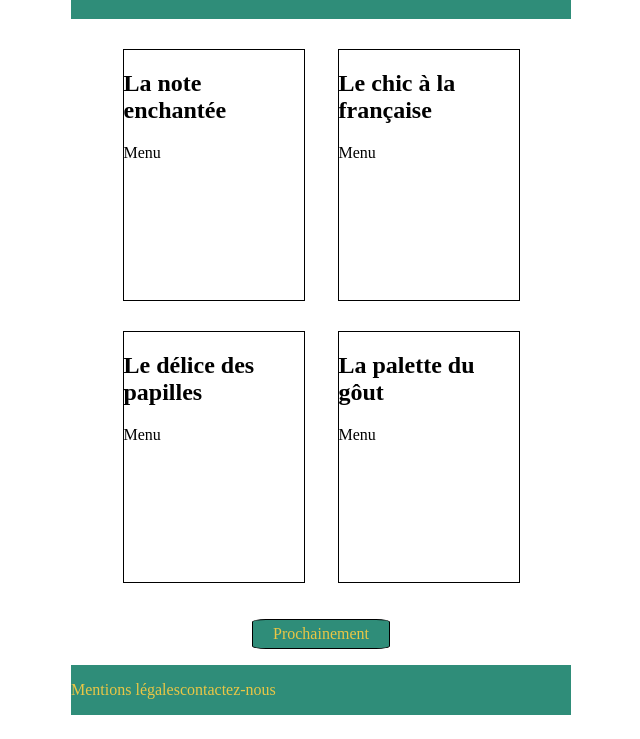
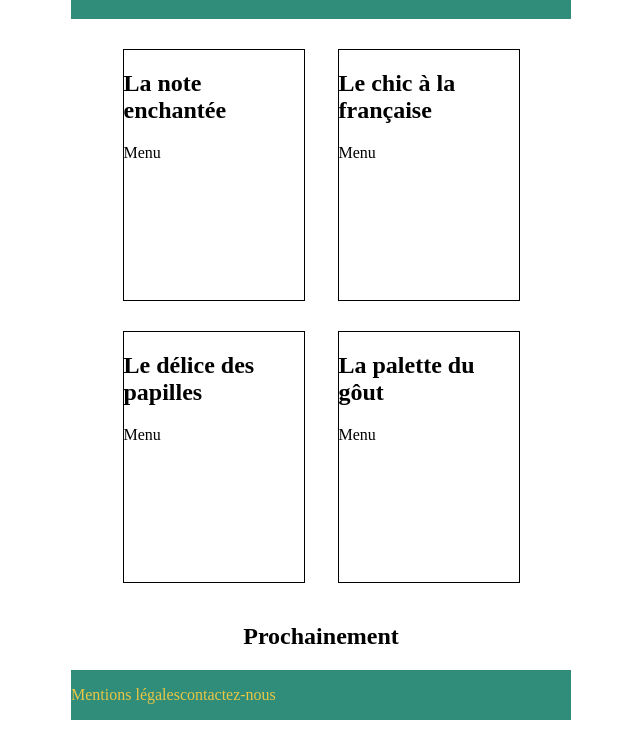
Before and after one commit to fanjatiana/fp-ohmyfood, a plain HTML site: page index.html in a window 1280 px wide. Shown: the part 61-800 px from the top of the page, without its empty margins (319-959 px from the left). Drawn offline with Linux system fonts and the light colour scheme.

Commit message:
modif html

```diff
--- a/index.html
+++ b/index.html
@@ -12,47 +12,50 @@
 			<h1>ohmyfood</h1>
 		</header>
 
-		<section id="Menus" >
-			<aside>
+		<main id="Menus" >
+
+			<section>
 				<div class="Mnote">
 					<h2>La note enchantée</h2>
 					<p>Menu</p>
 				</div>
-			</aside>
+			</section>
 
-			<aside>
+			<section>
 				<div class="Mchic">
 					<h2>Le chic à la française</h2>
 					<p>Menu</p>
 				</div>
-			</aside>
+			</section>
 
-			<aside>
+			<section>
 				<div class="Mdelice">
 					<h2>Le délice des papilles</h2>
 					<p>Menu</p>
 				</div>
-			</aside>
+			</section>
 
-			<aside>
+			<section>
 				<div class="Mpalette">
 					<h2>La palette du gôut</h2>
 					<p>Menu</p>
 				</div>
-			</aside>
-		</section>
+			</section>
 
-		<section class="next">
-			<p>Prochainement</p>
-		</section>
+			<section class="next">
+				<h2>Prochainement</h2>
+			</section>
+
+		</main>
 
 		<footer>
-			<div>
+			<div class="Mlegales">
 				<p>Mentions légales</p>
 			</div>
-			<div>
+			<div class="contact">
 				<p>contactez-nous</p>
 			</div>
 		</footer>
+
 	</body>
 </html>
```
